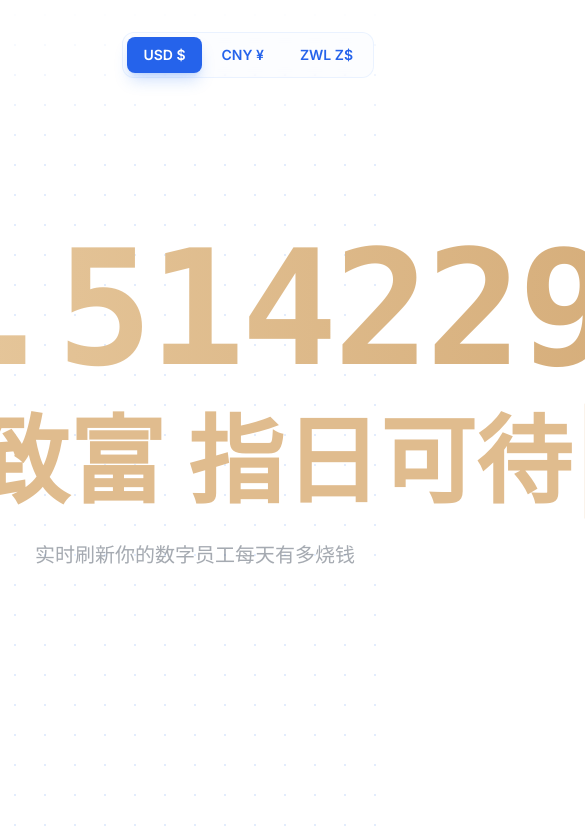
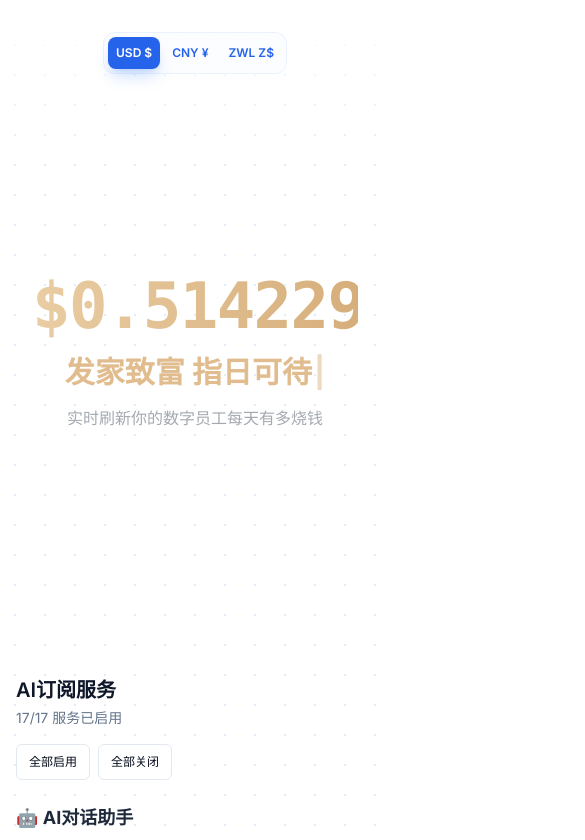
Before and after one commit to 2019YKL/AI-Spends, a Next.js app: page / in a window 390 px wide. Shown: the top 840 px of the page, 585 px wide, since content can reach past the window. Built offline with nearby package versions, Linux system fonts and the light colour scheme.

Commit message:
响应优化，适配

```diff
--- a/src/app/page.tsx
+++ b/src/app/page.tsx
@@ -118,14 +118,12 @@ export default function Dashboard() {
       <div className="container mx-auto px-4 py-8">
         {/* Header */}
         <div className="mb-8">
-          <div className="flex items-center justify-between mb-4">
-            <div>
-            </div>
+          <div className="flex items-center justify-center sm:justify-end mb-4">
             <div className="relative backdrop-blur-sm rounded-xl p-1 border border-blue-200/30 dark:border-blue-800/30 bg-blue-50/20 dark:bg-blue-900/20">
               <div className="flex items-center gap-1">
                 <button
                   onClick={() => setCurrency('USD')}
-                  className={`relative px-4 py-2 rounded-lg text-sm font-semibold transition-all duration-300 ${
+                  className={`relative px-2 sm:px-4 py-2 rounded-lg text-xs sm:text-sm font-semibold transition-all duration-300 ${
                     currency === 'USD'
                       ? 'bg-blue-600 text-white shadow-lg shadow-blue-500/25'
                       : 'text-blue-600 dark:text-blue-400 hover:text-blue-700 dark:hover:text-blue-300 hover:bg-blue-50 dark:hover:bg-blue-900/20'
@@ -135,7 +133,7 @@ export default function Dashboard() {
                 </button>
                 <button
                   onClick={() => setCurrency('CNY')}
-                  className={`relative px-4 py-2 rounded-lg text-sm font-semibold transition-all duration-300 ${
+                  className={`relative px-2 sm:px-4 py-2 rounded-lg text-xs sm:text-sm font-semibold transition-all duration-300 ${
                     currency === 'CNY'
                       ? 'bg-blue-600 text-white shadow-lg shadow-blue-500/25'
                       : 'text-blue-600 dark:text-blue-400 hover:text-blue-700 dark:hover:text-blue-300 hover:bg-blue-50 dark:hover:bg-blue-900/20'
@@ -145,7 +143,7 @@ export default function Dashboard() {
                 </button>
                 <button
                   onClick={() => setCurrency('ZWL')}
-                  className={`relative px-4 py-2 rounded-lg text-sm font-semibold transition-all duration-300 ${
+                  className={`relative px-2 sm:px-4 py-2 rounded-lg text-xs sm:text-sm font-semibold transition-all duration-300 ${
                     currency === 'ZWL'
                       ? 'bg-blue-600 text-white shadow-lg shadow-blue-500/25'
                       : 'text-blue-600 dark:text-blue-400 hover:text-blue-700 dark:hover:text-blue-300 hover:bg-blue-50 dark:hover:bg-blue-900/20'
@@ -159,9 +157,9 @@ export default function Dashboard() {
         </div>
 
         {/* Hero Section - Hero Card */}
-        <div className="h-[70vh] flex items-center justify-center mb-60">
-          <div className="text-center">
-            <div className="text-[10rem] md:text-[14rem] lg:text-[18rem] font-bold text-transparent leading-none tracking-tight mb-6" style={{
+        <div className="min-h-[60vh] sm:min-h-[70vh] flex items-center justify-center mb-16 sm:mb-32 md:mb-60 px-4">
+          <div className="text-center w-full max-w-6xl">
+            <div className="text-[4rem] sm:text-[6rem] md:text-[10rem] lg:text-[14rem] xl:text-[18rem] font-bold text-transparent leading-none tracking-tight mb-4 sm:mb-6" style={{
               background: 'linear-gradient(to right, rgb(234, 205, 163), rgb(214, 174, 123))',
               WebkitBackgroundClip: 'text',
               backgroundClip: 'text'
@@ -172,10 +170,10 @@ export default function Dashboard() {
                 formatFn={(amount) => formatCurrency(amount, currency)}
               />
             </div>
-            <div className="text-8xl font-bold text-slate-900 dark:text-slate-100 mb-8">
+            <div className="text-3xl sm:text-5xl md:text-6xl lg:text-8xl font-bold text-slate-900 dark:text-slate-100 mb-4 sm:mb-8">
               <NewTypewriter />
             </div>
-            <p className="text-xl md:text-2xl text-gray-600/50 dark:text-gray-400/50 font-medium mb-4 animate-fade-in-up">
+            <p className="text-base sm:text-lg md:text-xl lg:text-2xl text-gray-600/50 dark:text-gray-400/50 font-medium mb-4 animate-fade-in-up px-4">
               实时刷新你的数字员工每天有多烧钱
             </p>
           </div>
@@ -183,20 +181,21 @@ export default function Dashboard() {
 
         {/* Services Grid */}
         <div className="mb-6">
-          <div className="flex items-center justify-between mb-6">
+          <div className="flex flex-col sm:flex-row sm:items-center sm:justify-between mb-6 gap-4">
             <div>
-              <h2 className="text-2xl font-semibold text-slate-900 dark:text-slate-100">
+              <h2 className="text-xl sm:text-2xl font-semibold text-slate-900 dark:text-slate-100">
                 AI订阅服务
               </h2>
               <p className="text-sm text-muted-foreground mt-1">
                 {activeServices.length}/{services.length} 服务已启用
               </p>
             </div>
-            <div className="flex gap-2">
+            <div className="flex gap-2 self-start sm:self-auto">
               <Button
                 variant="outline"
                 size="sm"
                 onClick={() => services.forEach(service => !service.isActive && toggleService(service.id))}
+                className="text-xs sm:text-sm"
               >
                 全部启用
               </Button>
@@ -204,6 +203,7 @@ export default function Dashboard() {
                 variant="outline"
                 size="sm"
                 onClick={() => services.forEach(service => service.isActive && toggleService(service.id))}
+                className="text-xs sm:text-sm"
               >
                 全部关闭
               </Button>
@@ -211,18 +211,18 @@ export default function Dashboard() {
           </div>
 
           {/* Group services by category */}
-          <div className="space-y-12">
+          <div className="space-y-8 sm:space-y-12">
             {Object.entries(groupedServices).map(([category, categoryServices]) => (
               <div key={category}>
-                <div className="flex items-center justify-between mb-6">
-                  <h3 className="text-xl font-bold text-slate-800 dark:text-slate-200">
+                <div className="flex flex-col sm:flex-row sm:items-center sm:justify-between mb-4 sm:mb-6 gap-2">
+                  <h3 className="text-lg sm:text-xl font-bold text-slate-800 dark:text-slate-200">
                     {categoryLabels[category as keyof typeof categoryLabels]}
                   </h3>
-                  <span className="text-sm text-muted-foreground">
+                  <span className="text-xs sm:text-sm text-muted-foreground">
                     {categoryServices.filter(s => s.isActive).length}/{categoryServices.length} 已启用
                   </span>
                 </div>
-                <div className="grid grid-cols-1 md:grid-cols-2 lg:grid-cols-3 gap-6">
+                <div className="grid grid-cols-1 sm:grid-cols-2 lg:grid-cols-3 gap-4 sm:gap-6">
                   {categoryServices.map((service) => (
                     <CostTrackingCard
                       key={service.id}
--- a/src/components/Footer.tsx
+++ b/src/components/Footer.tsx
@@ -6,8 +6,9 @@ export function Footer() {
       name: 'Blog',
       href: 'https://jkaihub.com/',
       icon: (props: React.SVGProps<SVGSVGElement>) => (
-        <svg fill="currentColor" viewBox="0 0 24 24" {...props}>
-          <path d="M12 2L3.09 8.26L4 9L12 14L20 9L20.91 8.26L12 2ZM21 16V11L20.91 8.26L12 2L3.09 8.26L3 11V16C3 17.1 3.9 18 5 18H19C20.1 18 21 17.1 21 16ZM5 16V11.5L12 7L19 11.5V16H5Z"/>
+        <svg fill="currentColor" viewBox="0 0 1024 1024" {...props}>
+          <path d="M384 0v96a541.44 541.44 0 0 1 384.64 159.296 542.208 542.208 0 0 1 159.296 384.64h96c0-353.472-286.528-640-640-640z" />
+          <path d="M384 192v96c94.016 0 182.4 36.608 248.896 103.104S736 545.984 736 640H832a448 448 0 0 0-448-448zM480 384l-64 64L192 512l-192 416 25.344 25.344 232.832-232.832a64 64 0 1 1 45.248 45.248l-232.832 232.832 25.344 25.344 416-192 64-224 64-64-160-160z" />
         </svg>
       ),
     },
```
Also changed, not shown: public/icon/blog.svg (added), 1 other file (tests, documents, lock files or other folders).
